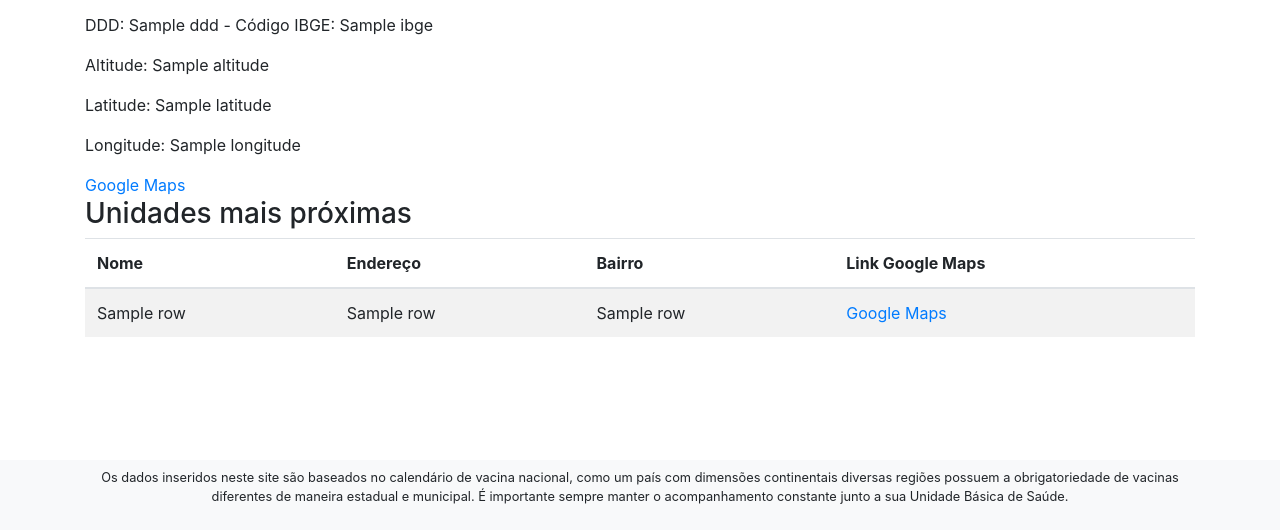
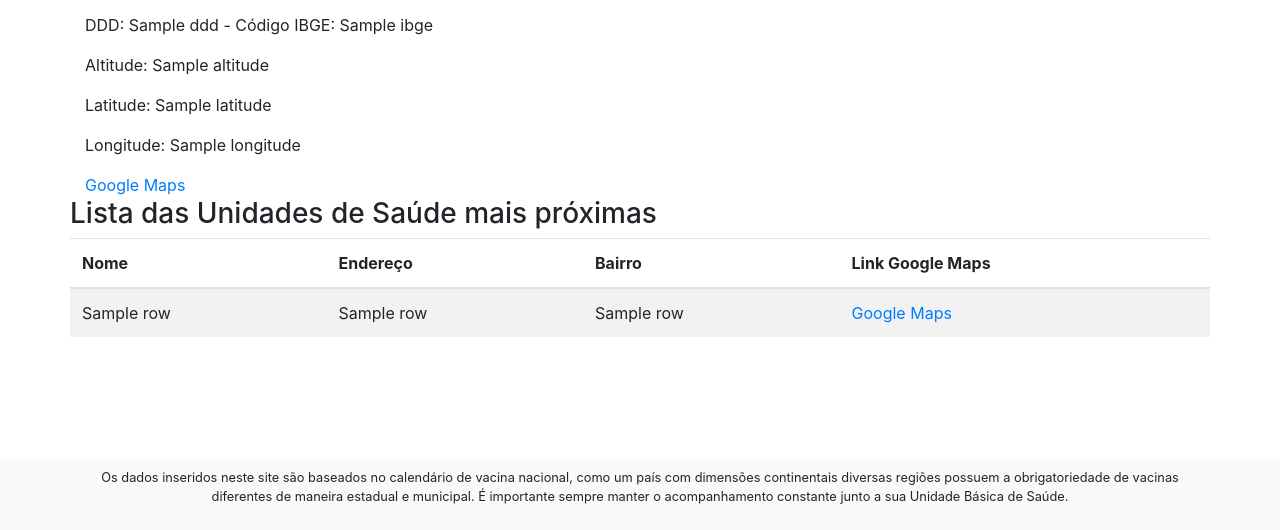
Before and after one commit to univesp-projeto-integrador-3/info_vacinas, a Flask app: template project/client/templates/main/resultado_consulta_ubs.html in a window 1280 px wide. Shown: the part 270-800 px from the top of the page. Run offline with Flask 2, Linux system fonts and the light colour scheme; the template is opened without the code that fills it: most values are stand-ins (such as "Sample title", 1, 10 or a date in 2020); parts of the project's set-up code (start-up, migrations or seed data) failed here and were passed over; some libraries are stand-ins or nearby versions.

Commit message:
alterado pagina unidades proximas

```diff
--- a/project/client/templates/main/resultado_consulta_ubs.html
+++ b/project/client/templates/main/resultado_consulta_ubs.html
@@ -22,7 +22,8 @@
             Google Maps
         </a>
 
-        <h3>Unidades mais próximas</h3>
+        <div class="row">
+            <h3 class="text-center">Lista das Unidades de Saúde mais próximas</h3>
 
             <table class="table table-condensed table-striped">
                 <thead>
@@ -48,7 +49,7 @@
                     {% endfor %}
                 </tbody>
             </table>
-
+        </div>
     </div>
 </div>
 
```
Lines whose indentation alone changed are shown as unchanged.
